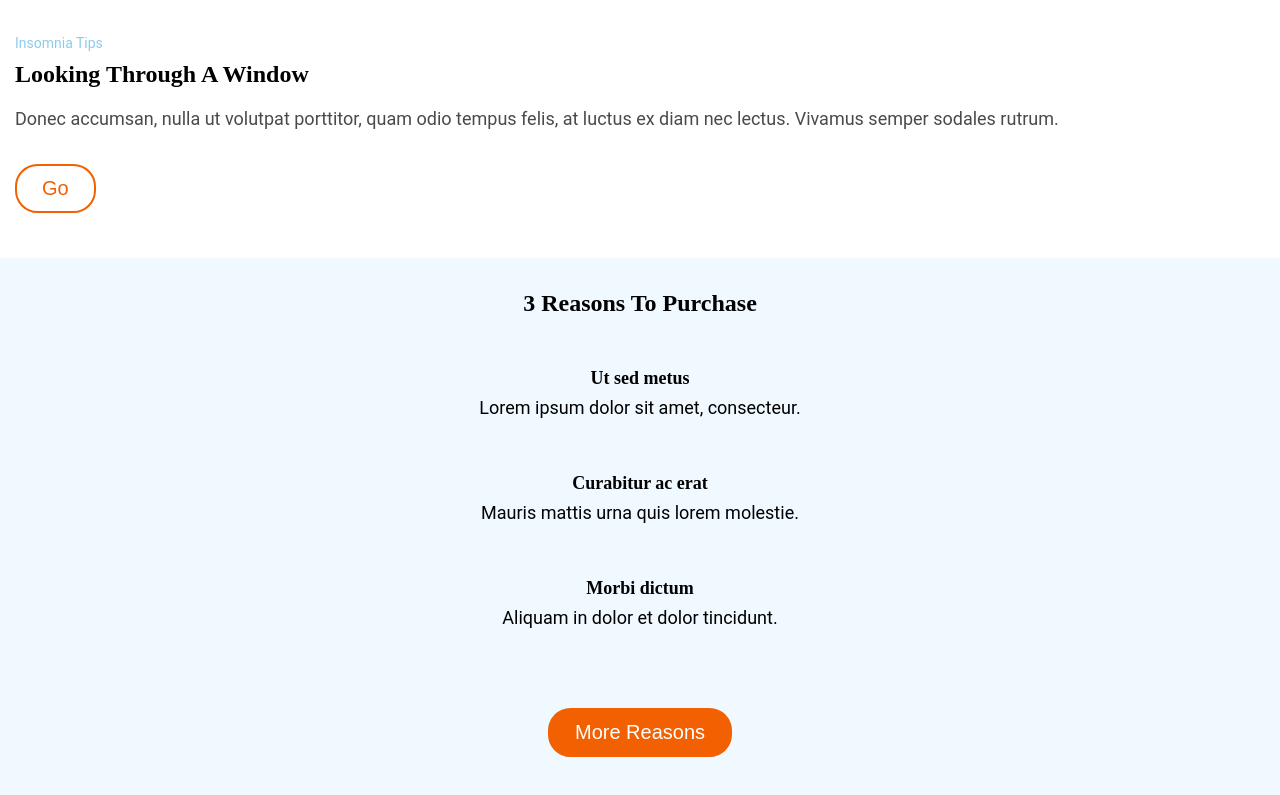
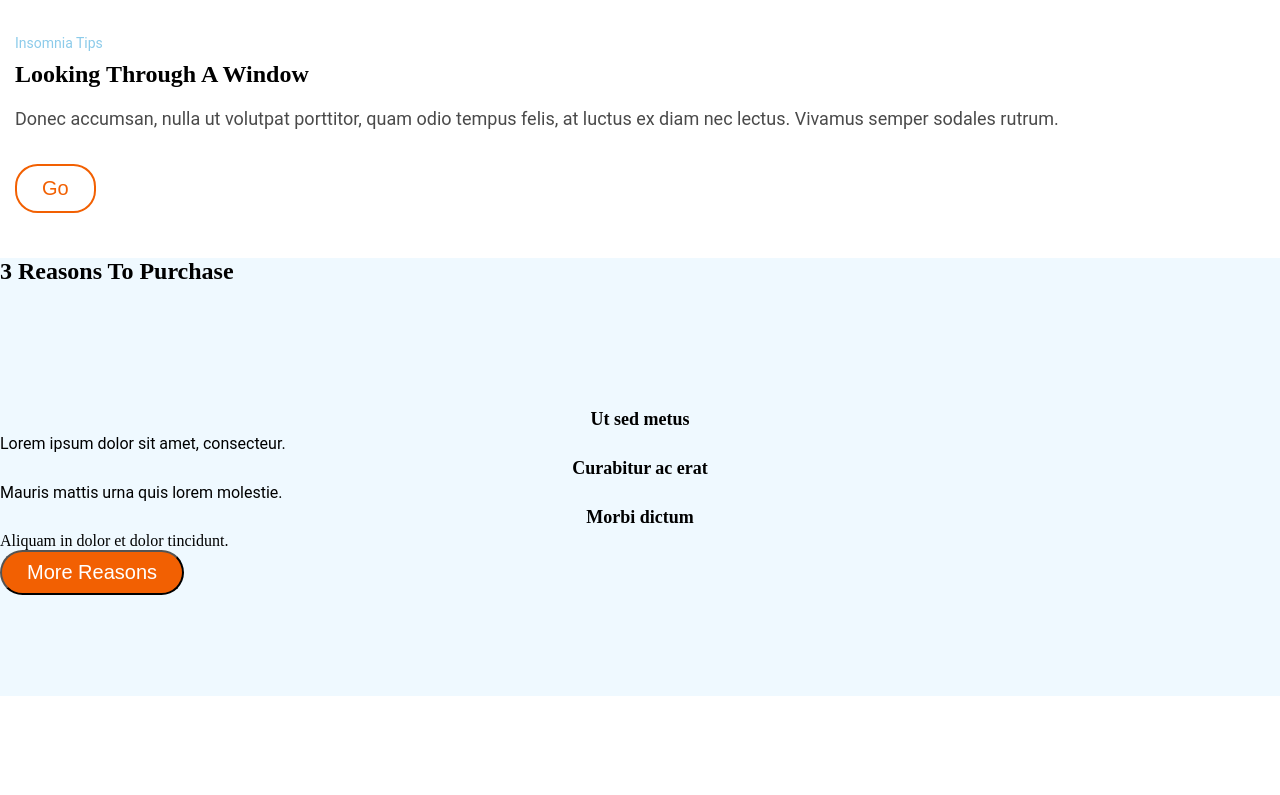
Before and after one commit to SaraOsacar/Anonymous-Proxy, a website: page src/html/index.html in a window 1280 px wide. Shown: the part 802-1597 px from the top of the page. After the commit the page ends 1498 px from the top, so only its background shows below. Drawn offline with nearby package versions, Linux system fonts and the light colour scheme; files that its build step writes are made by us from their sources; files whose address does not match are found by name.

Commit message:
add-grid

```diff
--- a/src/html/partials/main.html
+++ b/src/html/partials/main.html
@@ -12,26 +12,26 @@
         <button class="main__button">Go</button>
     </section>
 
-    <section class="main__container main__container--blue">
-        <h2 class="main__title">3 Reasons To Purchase</h2>
-        <div>
-            <ul class="main__list">
-                <li class="main__list-text">
-                    <h4 class="main__list-title">Ut sed metus</h4>
-                    <p class="main__list-paragraph">Lorem ipsum dolor sit amet, consecteur.</p>
+    <section class="main__container-blue">
+        <h2 class="main__container-blue__title">3 Reasons To Purchase</h2>
+
+            <ul class="main__container-blue__list">
+                <li class="main__container-blue__list__content">
+                    <h4 class="main__container-blue__list__content--title">Ut sed metus</h4>
+                    <p class="main__container-blue__list__content--paragraph">Lorem ipsum dolor sit amet, consecteur.</p>
                 </li>
-                <li class="main__list-text">
-                    <h4 class="main__list-title">Curabitur ac erat</h4>
-                    <p class="main__list-paragraph" >Mauris mattis urna quis lorem molestie.</p>
+                <li class="main__container-blue__list__content">
+                    <h4 class="main__container-blue__list__content--title">Curabitur ac erat</h4>
+                    <p class="main__container-blue__list__content--paragraph" >Mauris mattis urna quis lorem molestie.</p>
                 </li>
-                <li class="main__list-text">
-                    <h4 class="main__list-title">Morbi dictum</h4>
-                    <p class="main__list-paragraph" >Aliquam in dolor et dolor tincidunt.</p>
+                <li class="main__container-blue__list__content">
+                    <h4 class="main__container-blue__list__content--title">Morbi dictum</h4>
+                    <p class="main__container-blue__list__content--paragrap" >Aliquam in dolor et dolor tincidunt.</p>
                 </li>
             </ul>
-        </div>
 
-        <button class="main__button main__button--orange">More Reasons</button>
+
+        <button class="main__container-blue__button-two">More Reasons</button>
 
 
     </section>
--- a/src/scss/layout/_main.scss
+++ b/src/scss/layout/_main.scss
@@ -1,20 +1,18 @@
 .main {
-
   &__container {
     padding: 30px 15px 45px;
     display: flex;
     flex-direction: column;
     align-items: flex-start;
 
-       &--blue {
-        background-color: $ice-blue;
-        align-items: center;
-        padding-bottom: 60px;
-        gap: 45px;
+    //    &--blue {
+    //     background-color: $ice-blue;
+    //     align-items: center;
+    //     padding-bottom: 60px;
+    //     gap: 45px;
+    //    }
+
    }
-    }
-
-
     &__header {
       display: flex;
       flex-direction: column;
@@ -59,12 +57,68 @@
       }
     }
 
+    &__container-blue {
+        display: grid;
+        grid-template-columns: 1fr;
+        grid-template-rows: 1fr 1fr 1fr;
+        background-color: $ice-blue;
+        @media screen and (min-width: 768px) {
+            display: grid;
+            grid-template-columns: 1fr;
+            grid-template-rows: 1fr 1fr 1fr;
+        }
+
+        &__title {
+            font-family: $font-title;
+
+
+        }
+
         &__list {
-        display: flex;
-        flex-direction: column;
-        gap: 45px;
+            /*gap: 45px;*/
             list-style: none;
+            display: grid;
+
+
+            &__content{
+
+
+
+                &--title {
+                    font-family: $font-title;
+                    font-size: 18px;
+                    line-height: 30px;
+                    text-align: center;
+
+
                 }
+
+                &--paragraph {
+                    font-family: $font-text;
+
+
+                }
+            }
+        }
+
+        &__button-two {
+
+      width: max-content;
+      height: 45px;
+      padding: 0 25px 0 25px;
+      color: $white;
+      background-color: $bright-orange;
+      border-radius: 22.5px;
+      font-size: 20px;
+
+        }
+    }
+
+
+
+
+
+
 
   &__list-text {
     font-size: 18px;
@@ -74,11 +128,9 @@
 
   &__list-title {
     font-family: $font-title;
-
   }
 
   &__list-paragraph {
     font-family: $font-text;
-
   }
 }
```
Lines whose indentation alone changed are shown as unchanged.
